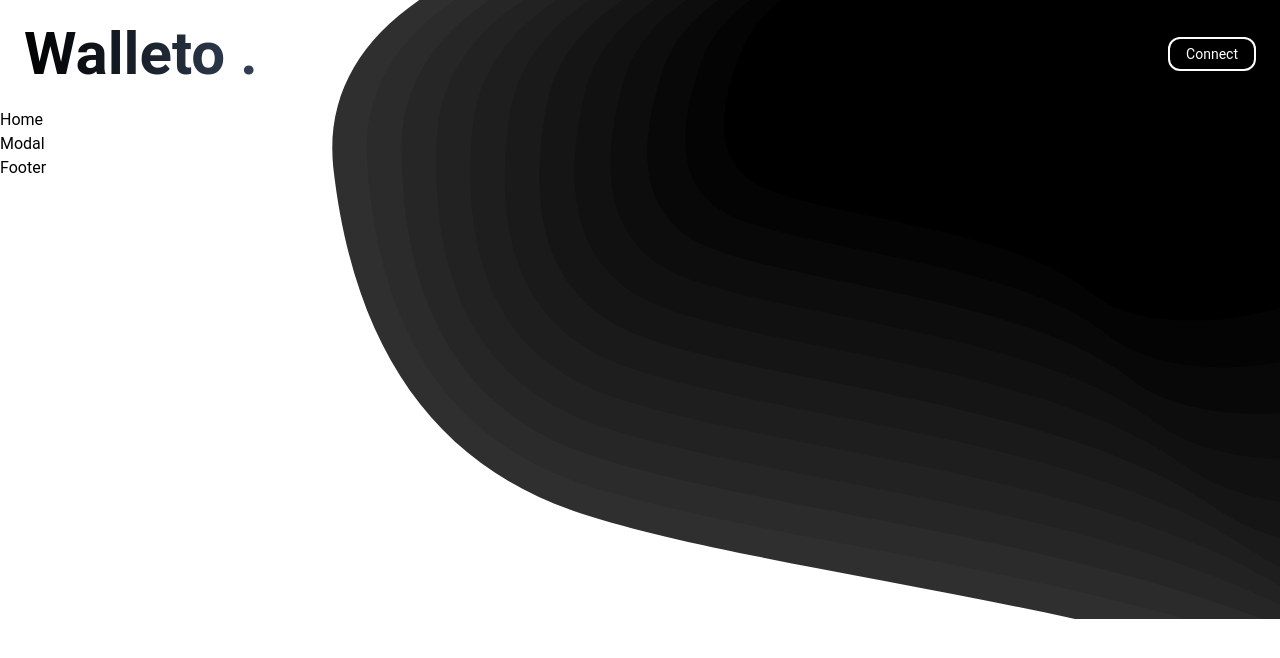
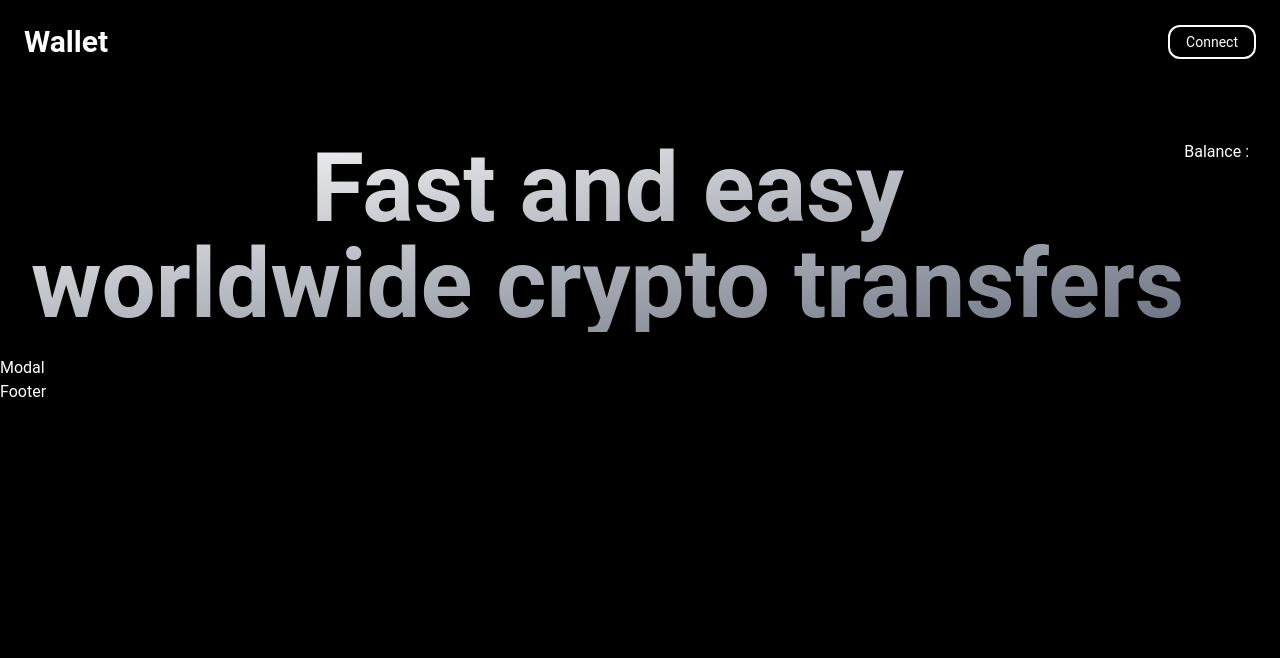
Before and after one commit to rozybakievv/web3app, a React (Create React App) app in the folder client/: page / in a window 1280 px wide. Shown: the top 658 px of the page. Built offline with nearby package versions, Linux system fonts and the light colour scheme.

Commit message:
Navbar update

```diff
--- a/client/src/App.jsx
+++ b/client/src/App.jsx
@@ -6,10 +6,8 @@ import Footer from "./components/Footer.jsx"
 const App = () => {
     return (
         <div className="min-h-screen">
-            <div>
-                <Navbar></Navbar>
-                <Home></Home>
-            </div>
+            <Navbar></Navbar>
+            <Home></Home>
             <Modal></Modal>
             <Footer></Footer>
         </div>
--- a/client/src/components/Home.jsx
+++ b/client/src/components/Home.jsx
@@ -1,7 +1,8 @@
 const Home = () => {
     return (
-        <div>
-            <h1>Home</h1>
+        <div className="flex justify-center p-6 pt-14">
+            <h1 className="font-bold text-center text-transparent text-8xl bg-clip-text bg-gradient-to-br from-white to-gray-500">Fast and easy <br></br> worldwide crypto transfers</h1>
+            <h1>Balance : </h1>
         </div>
     )
 }
--- a/client/src/components/Navbar.jsx
+++ b/client/src/components/Navbar.jsx
@@ -2,12 +2,14 @@ import { useState } from "react";
 import { ethers } from "ethers";
 
 const Navbar = () => {
+    /* variables */
     const [error, setError] = useState(null);
     const [connected, setConnected] = useState(null);
     const [walletAddress, setWalletAdress] = useState(null);
     const [balance, setBalance] = useState(null);
 
-    const connectionHandler = () => {
+    /* handler for the connect button that pop ups metamask and asks the user to connect an account */
+    const connexionHandler = () => {
         if(window.ethereum) {
             window.ethereum.request({method : 'eth_requestAccounts'})
             .then(
@@ -21,6 +23,7 @@ const Navbar = () => {
         }
     }
 
+    /* handler that handles when an account is changed and sets the wallet address and call the getBalane function */
     const accountChangeHandler = (newAccount) => {
         setWalletAdress(newAccount);
         /* getBalance(newAccount); */
@@ -38,25 +41,25 @@ const Navbar = () => {
     return (
         <nav className="flex flex-wrap items-center justify-between p-6">
             <div className="flex items-center flex-shrink-0 mr-6 text-white">
-                <h1 className="text-6xl font-bold text-transparent bg-clip-text bg-gradient-to-r from-black to-slate-700">Walleto .</h1>
+                <h1 className="text-3xl font-bold text-shadow">Wallet</h1>
             </div>
-            <div className="block lg:hidden">
-                <button className="flex items-center px-3 py-2 text-teal-200 border border-teal-400 rounded hover:text-white hover:border-white">
+            <div className="block md:hidden">
+                <button className="flex items-center px-3 py-2 text-white border border-white rounded hover:text-gray-800 hover:border-gray-800">
                     <svg className="w-3 h-3 fill-current" viewBox="0 0 20 20" xmlns="http://www.w3.org/2000/svg"><title>Menu</title><path d="M0 3h20v2H0V3zm0 6h20v2H0V9zm0 6h20v2H0v-2z"/></svg>
                 </button>
             </div>
-            <div className="flex-grow hidden w-full lg:flex lg:items-center lg:w-auto">
-                <div className="text-sm lg:flex-grow">
+            <div className="flex-grow hidden w-full md:flex md:items-center md:w-auto">
+                <div className="text-sm md:flex-grow">
 
                 </div>
                 <div>
                     {
                         connected !== null &&
                         <>
-                            <button className="block mt-4 mr-8 text-white lg:inline-block lg:mt-0 hover:text-gray-300 animate-fade-in-down">
+                            <button className="block mt-4 mr-8 text-white md:inline-block md:mt-0 hover:text-gray-300 animate-fade-in-down">
                                 Send
                             </button>
-                            <button className="block mt-4 mr-8 text-white lg:inline-block lg:mt-0 hover:text-gray-300 animate-fade-in-down">
+                            <button className="block mt-4 mr-8 text-white md:inline-block md:mt-0 hover:text-gray-300 animate-fade-in-down">
                                 Receive
                             </button>
                         </>
@@ -67,8 +70,8 @@ const Navbar = () => {
                     }
                     {
                         connected !== null
-                        ? <h1 className="inline-block px-4 py-2 mt-4 text-sm leading-none text-white border-2 border-white rounded-xl lg:mt-0">{walletAddress}</h1>
-                        : <button onClick={connectionHandler} className="inline-block px-4 py-2 mt-4 text-sm leading-none text-white transition duration-300 border-2 border-white rounded-xl hover:border-transparent hover:text-black hover:bg-white lg:mt-0 hover:ring hover:outline-none hover:ring-gray-600">Connect</button>
+                        ? <h1 className="inline-block px-4 py-2 mt-4 text-sm leading-none text-white border-2 border-white rounded-xl md:mt-0">{walletAddress}</h1>
+                        : <button onClick={connexionHandler} className="inline-block px-4 py-2 mt-4 text-sm leading-none text-white transition duration-300 border-2 border-white rounded-xl hover:border-transparent hover:text-black hover:bg-white lg:mt-0 hover:ring hover:outline-none hover:ring-gray-600">Connect</button>
                     }
                 </div>
             </div>
--- a/client/src/index.css
+++ b/client/src/index.css
@@ -11,8 +11,12 @@
 
 body {
     font-family: 'Roboto', sans-serif;
-    color: black;
-    background-image: url('../public/background.svg');
+    color: white;
+    background-color: black;
+    /* background-image: url('../public/cgi-background.jpg'); */
     background-repeat: no-repeat;
-    background-size: 100vw;
+    background-size: cover;
 }
+
+.text-shadow {
+}
```
Also changed, not shown: 1 other file (tests, documents, lock files or other folders).
